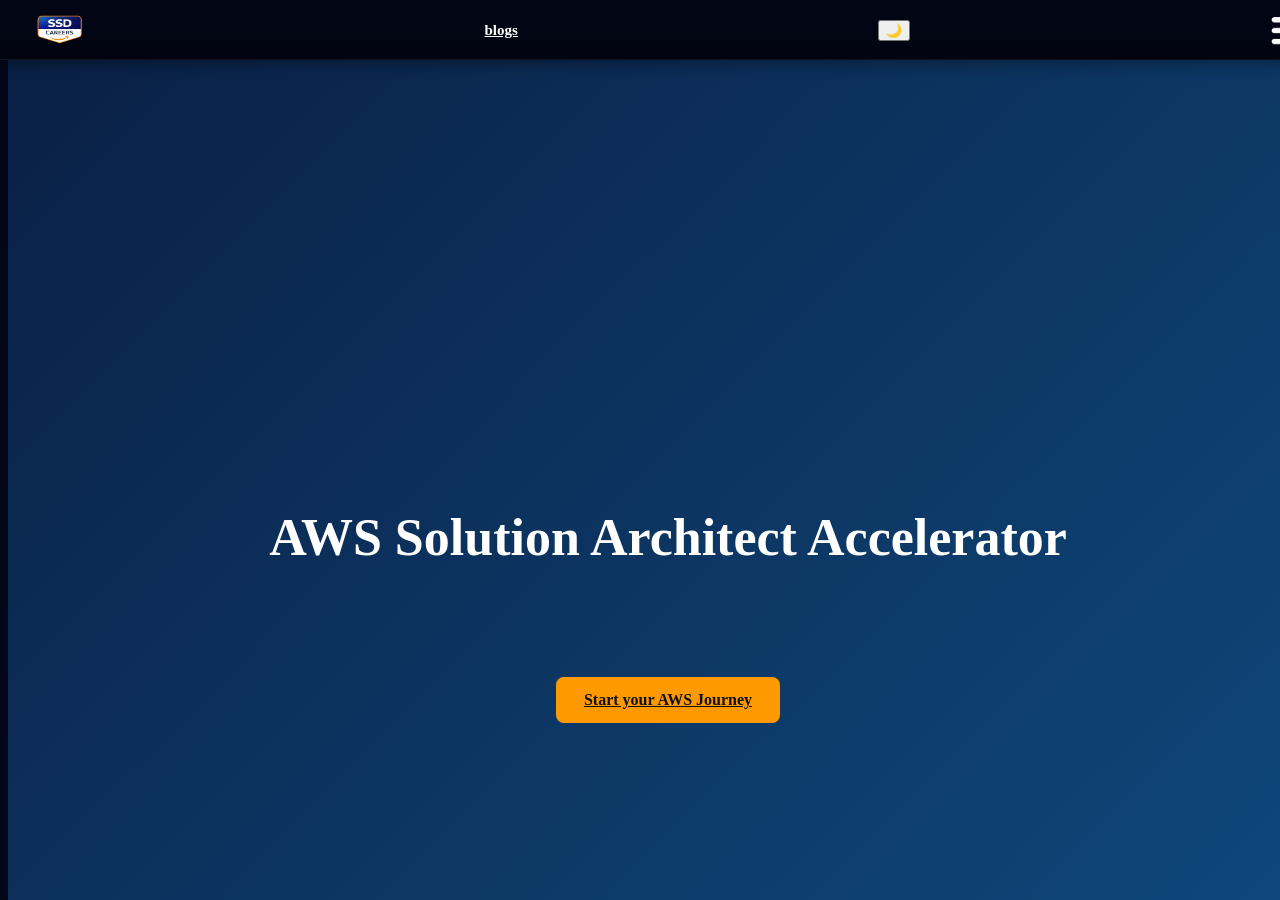
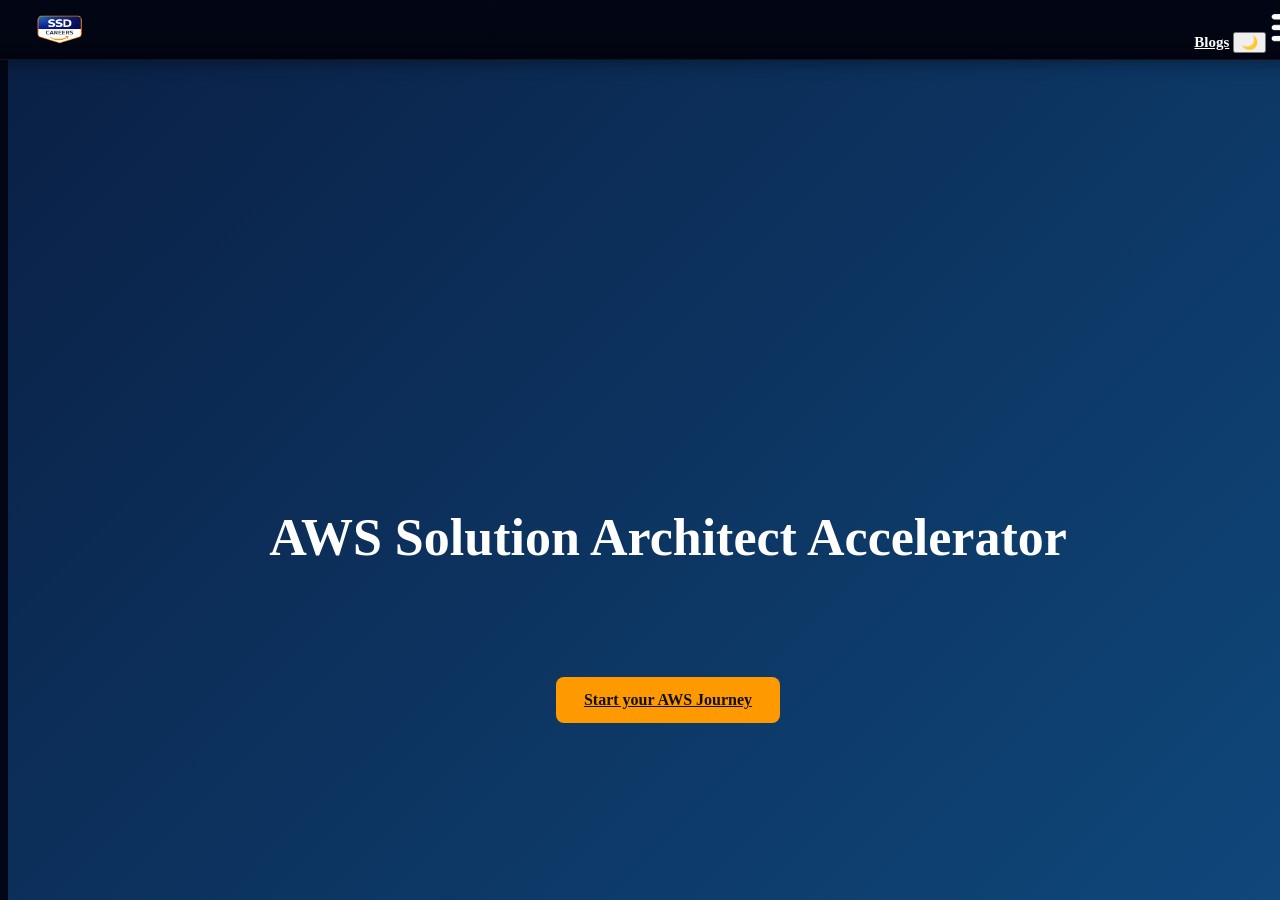
Before and after one commit to RamDhamdar2313/knowledge-base, a Jekyll site: the page built from index.md, in a window 1280 px wide and 900 px high. Built offline with Jekyll 4.4.1, drawn with Linux system fonts in a browser that asks for light colours.

Commit message:
Error tuesday

```diff
--- a/_includes/navbar.html
+++ b/_includes/navbar.html
@@ -1,21 +1,29 @@
- <header class="top-ribbon">
+<header class="top-ribbon">
   <div class="ribbon-left">
-    <a href="index.html" class="logo-button">
-    <img src="{{site.baseurl}}/assets/images/icon.png" alt="Logo"></a>
+    <a href="{{ site.baseurl }}/" class="logo-button">
+      <img src="{{ site.baseurl }}/assets/images/icon.png" alt="Logo">
+    </a>
   </div>
-  <nav class="ribbon-right">
-    <a href="{{ site.baseurl }}/blogs/">blogs</a>
-  </nav>
-  <button id="themeToggle" aria-label="Toggle theme">
-    🌙
-  </button>
-  <button id="menuBtn" aria-label="Open menu"><img src="{{site.baseurl}}/assets/images/menu-icon.png" alt="Menu"> </button>
-  <div id="overlay"></div>
+
+  <div class="ribbon-right">
+    <a href="{{ site.baseurl }}/blogs/">Blogs</a>
+
+    <button id="themeToggle" aria-label="Toggle theme">
+      🌙
+    </button>
+
+    <button id="menuBtn" aria-label="Open menu">
+      <img src="{{ site.baseurl }}/assets/images/menu-icon.png" alt="Menu">
+    </button>
+  </div>
+</header>
+
+<!-- OUTSIDE HEADER (IMPORTANT) -->
+<div id="overlay"></div>
 
 <nav id="sideNav" aria-label="Main navigation">
-  <a href="index.html#tutor">About Us</a>
-  <a href="courses.html">Our Courses</a>
-  <a href="knowledge-base.html">Knowledge Base</a>
-  <a href="contact.html">Contact Us</a>
+  <a href="{{ site.baseurl }}/#tutor">About Us</a>
+  <a href="{{ site.baseurl }}/courses.html">Our Courses</a>
+  <a href="{{ site.baseurl }}/knowledge-base.html">Knowledge Base</a>
+  <a href="{{ site.baseurl }}/contact.html">Contact Us</a>
 </nav>
-</header>
```
